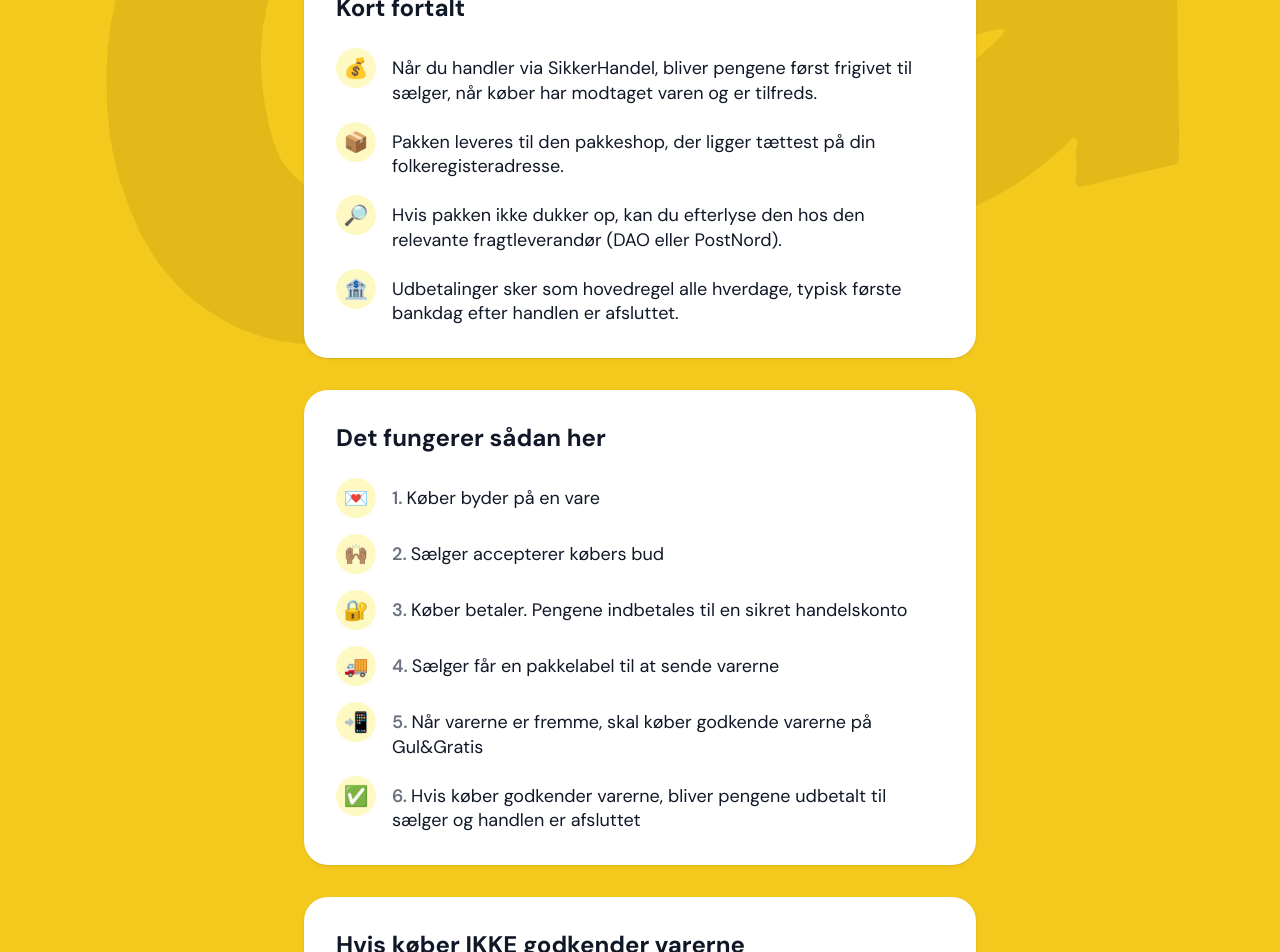
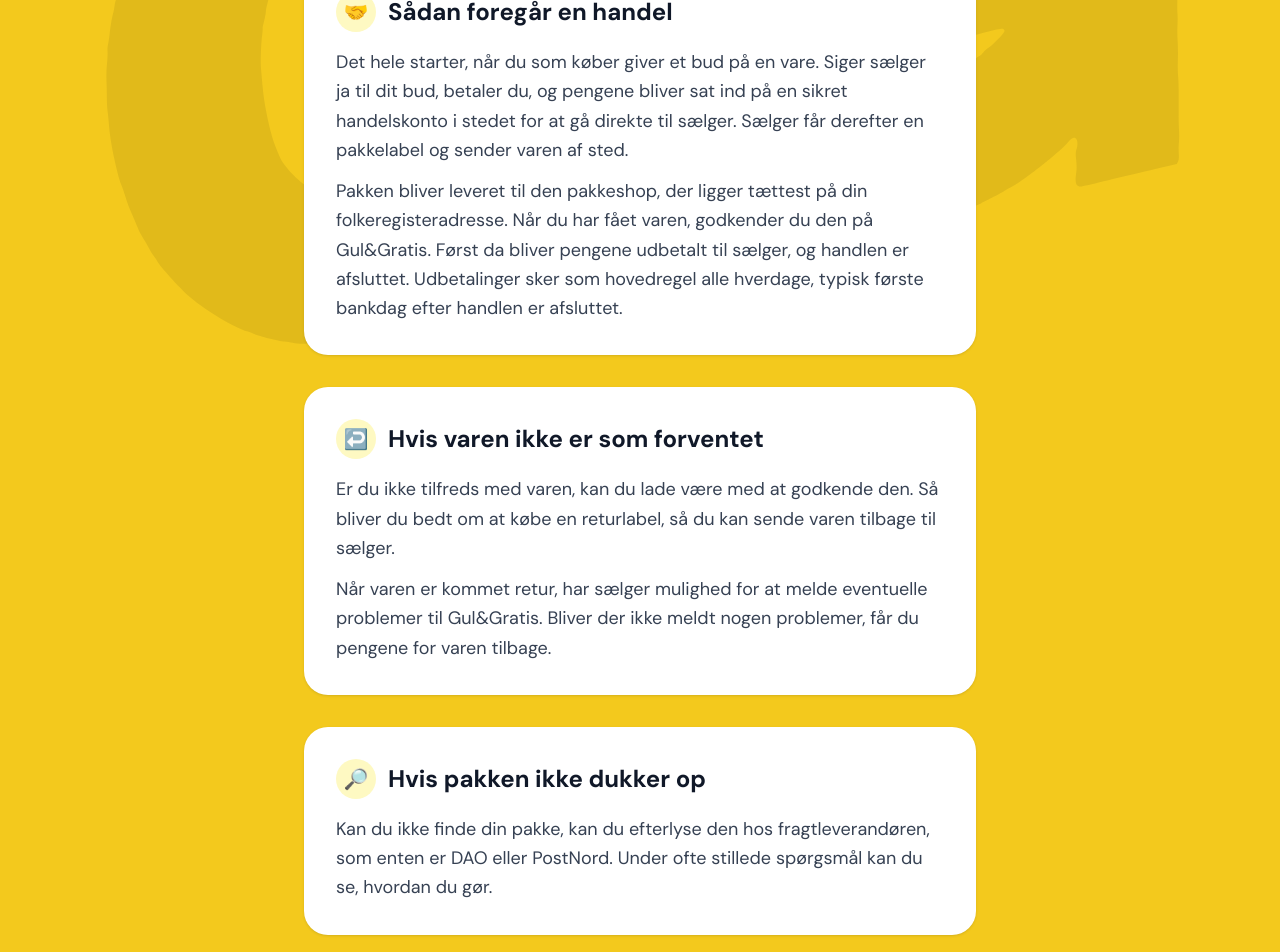
Before and after one commit to khojgaardkroyer-stack/guloggartis, a React (Vite) app: page / in a window 1280 px wide. Shown: the part 400-1352 px from the top of the page. Built offline with nearby package versions, Linux system fonts and the light colour scheme.

Commit message:
Rewrite step lists as prose sections
Co-Authored-By: Claude Opus 5.5 <noreply@anthropic.com>
Claude-Session: https://claude.ai/code/session_01Daou4s8jKBJt4T1tELkRRS

```diff
--- a/src/App.tsx
+++ b/src/App.tsx
@@ -1,8 +1,8 @@
 import ggLogo from './assets/gg-logo.svg'
 import logo from './assets/gul-og-gratis-logo.png'
 import FaqList from './components/FaqList'
-import StepList from './components/StepList'
-import { facts, faqs, happyPath, rejectedPath } from './content'
+import TextSection from './components/TextSection'
+import { faqs, sections } from './content'
 
 const GUL_OG_GRATIS_URL = 'https://www.guloggratis.dk/'
 
@@ -37,9 +37,9 @@ function App() {
           </p>
         </header>
 
-        <StepList title="Kort fortalt" steps={facts} numbered={false} />
-        <StepList title="Det fungerer sådan her" steps={happyPath} />
-        <StepList title="Hvis køber IKKE godkender varerne" steps={rejectedPath} />
+        {sections.map((section) => (
+          <TextSection key={section.title} section={section} />
+        ))}
         <FaqList title="Ofte stillede spørgsmål" faqs={faqs} />
 
         <div className="flex flex-wrap justify-center gap-3">
--- a/src/components/StepList.tsx
+++ /dev/null
@@ -1,32 +0,0 @@
-import type { Step } from '../content'
-
-type Props = {
-  title: string
-  steps: Step[]
-  numbered?: boolean
-}
-
-function StepList({ title, steps, numbered = true }: Props) {
-  const List = numbered ? 'ol' : 'ul'
-
-  return (
-    <section className="rounded-3xl bg-white p-6 shadow-sm sm:p-8">
-      <h2 className="mb-6 text-2xl font-bold">{title}</h2>
-      <List className="space-y-4">
-        {steps.map((step, i) => (
-          <li key={i} className="flex gap-4">
-            <span className="flex size-10 shrink-0 items-center justify-center rounded-full bg-yellow-100 text-xl">
-              <span aria-hidden="true">{step.emoji}</span>
-            </span>
-            <p className="pt-2 text-lg leading-snug">
-              {numbered && <span className="mr-1 font-semibold text-gray-500">{i + 1}.</span>}
-              {step.text}
-            </p>
-          </li>
-        ))}
-      </List>
-    </section>
-  )
-}
-
-export default StepList
--- /dev/null
+++ b/src/components/TextSection.tsx
@@ -0,0 +1,28 @@
+import type { Section } from '../content'
+
+type Props = {
+  section: Section
+}
+
+function TextSection({ section }: Props) {
+  return (
+    <section className="rounded-3xl bg-white p-6 shadow-sm sm:p-8">
+      <h2 className="mb-4 flex items-center gap-3 text-2xl font-bold">
+        <span
+          aria-hidden="true"
+          className="flex size-10 shrink-0 items-center justify-center rounded-full bg-yellow-100 text-xl"
+        >
+          {section.emoji}
+        </span>
+        {section.title}
+      </h2>
+      <div className="space-y-3 text-lg leading-relaxed text-gray-700">
+        {section.paragraphs.map((paragraph) => (
+          <p key={paragraph}>{paragraph}</p>
+        ))}
+      </div>
+    </section>
+  )
+}
+
+export default TextSection
--- a/src/content.ts
+++ b/src/content.ts
@@ -1,48 +1,32 @@
-export type Step = {
+export type Section = {
   emoji: string
-  text: string
+  title: string
+  paragraphs: string[]
 }
 
-export const happyPath: Step[] = [
-  { emoji: '💌', text: 'Køber byder på en vare' },
-  { emoji: '🙌🏽', text: 'Sælger accepterer købers bud' },
-  { emoji: '🔐', text: 'Køber betaler. Pengene indbetales til en sikret handelskonto' },
-  { emoji: '🚚', text: 'Sælger får en pakkelabel til at sende varerne' },
-  { emoji: '📲', text: 'Når varerne er fremme, skal køber godkende varerne på Gul&Gratis' },
+export const sections: Section[] = [
   {
-    emoji: '✅',
-    text: 'Hvis køber godkender varerne, bliver pengene udbetalt til sælger og handlen er afsluttet',
-  },
-]
-
-export const rejectedPath: Step[] = [
-  {
-    emoji: '⬅️',
-    text: 'Køber bliver bedt om at købe en returlabel, som bruges til at returnere varerne',
+    emoji: '🤝',
+    title: 'Sådan foregår en handel',
+    paragraphs: [
+      'Det hele starter, når du som køber giver et bud på en vare. Siger sælger ja til dit bud, betaler du, og pengene bliver sat ind på en sikret handelskonto i stedet for at gå direkte til sælger. Sælger får derefter en pakkelabel og sender varen af sted.',
+      'Pakken bliver leveret til den pakkeshop, der ligger tættest på din folkeregisteradresse. Når du har fået varen, godkender du den på Gul&Gratis. Først da bliver pengene udbetalt til sælger, og handlen er afsluttet. Udbetalinger sker som hovedregel alle hverdage, typisk første bankdag efter handlen er afsluttet.',
+    ],
   },
   {
-    emoji: '📲',
-    text: 'Når varerne er returneret, kan sælger rapportere evt. problemer til Gul&Gratis',
-  },
-  { emoji: '✅', text: 'Hvis ingen problemer rapporteres, returneres pengene for varen til køber' },
-]
-
-export const facts: Step[] = [
-  {
-    emoji: '💰',
-    text: 'Når du handler via SikkerHandel, bliver pengene først frigivet til sælger, når køber har modtaget varen og er tilfreds.',
-  },
-  {
-    emoji: '📦',
-    text: 'Pakken leveres til den pakkeshop, der ligger tættest på din folkeregisteradresse.',
+    emoji: '↩️',
+    title: 'Hvis varen ikke er som forventet',
+    paragraphs: [
+      'Er du ikke tilfreds med varen, kan du lade være med at godkende den. Så bliver du bedt om at købe en returlabel, så du kan sende varen tilbage til sælger.',
+      'Når varen er kommet retur, har sælger mulighed for at melde eventuelle problemer til Gul&Gratis. Bliver der ikke meldt nogen problemer, får du pengene for varen tilbage.',
+    ],
   },
   {
     emoji: '🔎',
-    text: 'Hvis pakken ikke dukker op, kan du efterlyse den hos den relevante fragtleverandør (DAO eller PostNord).',
-  },
-  {
-    emoji: '🏦',
-    text: 'Udbetalinger sker som hovedregel alle hverdage, typisk første bankdag efter handlen er afsluttet.',
+    title: 'Hvis pakken ikke dukker op',
+    paragraphs: [
+      'Kan du ikke finde din pakke, kan du efterlyse den hos fragtleverandøren, som enten er DAO eller PostNord. Under ofte stillede spørgsmål kan du se, hvordan du gør.',
+    ],
   },
 ]
 
```
